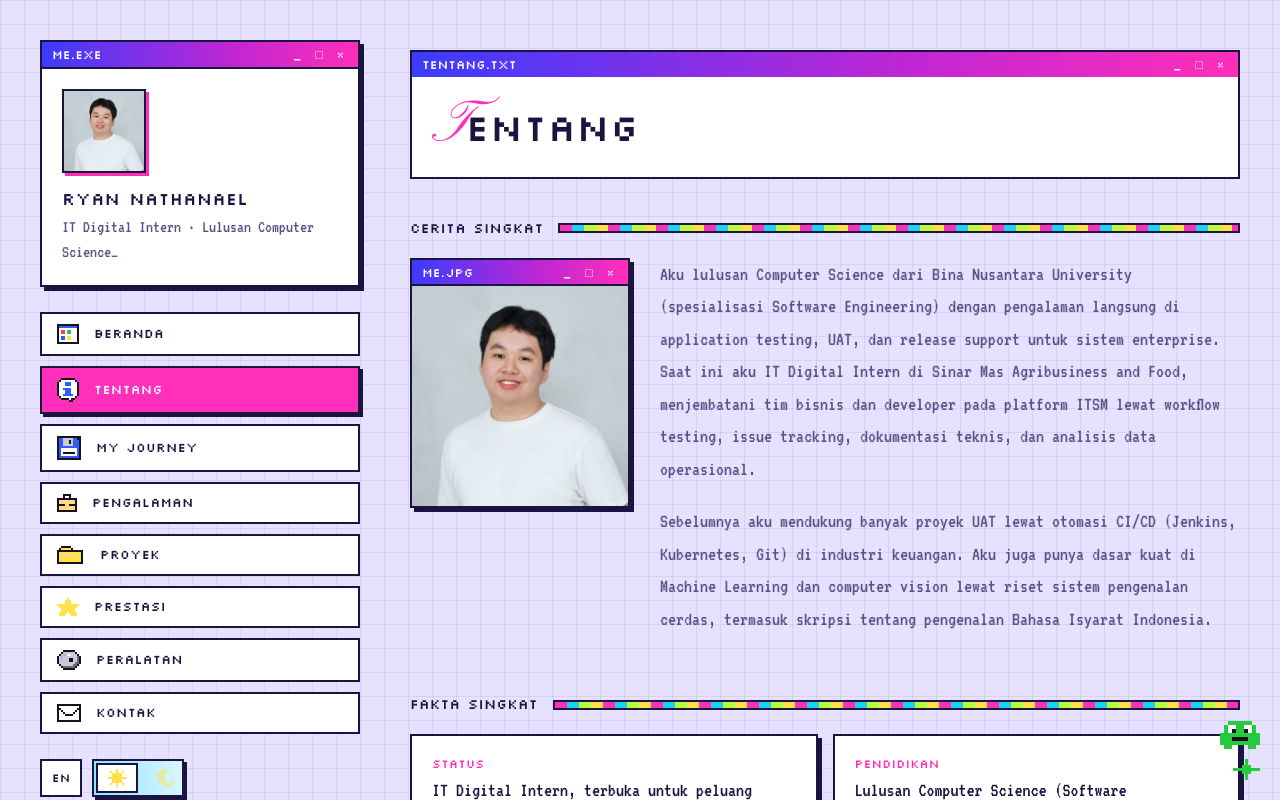
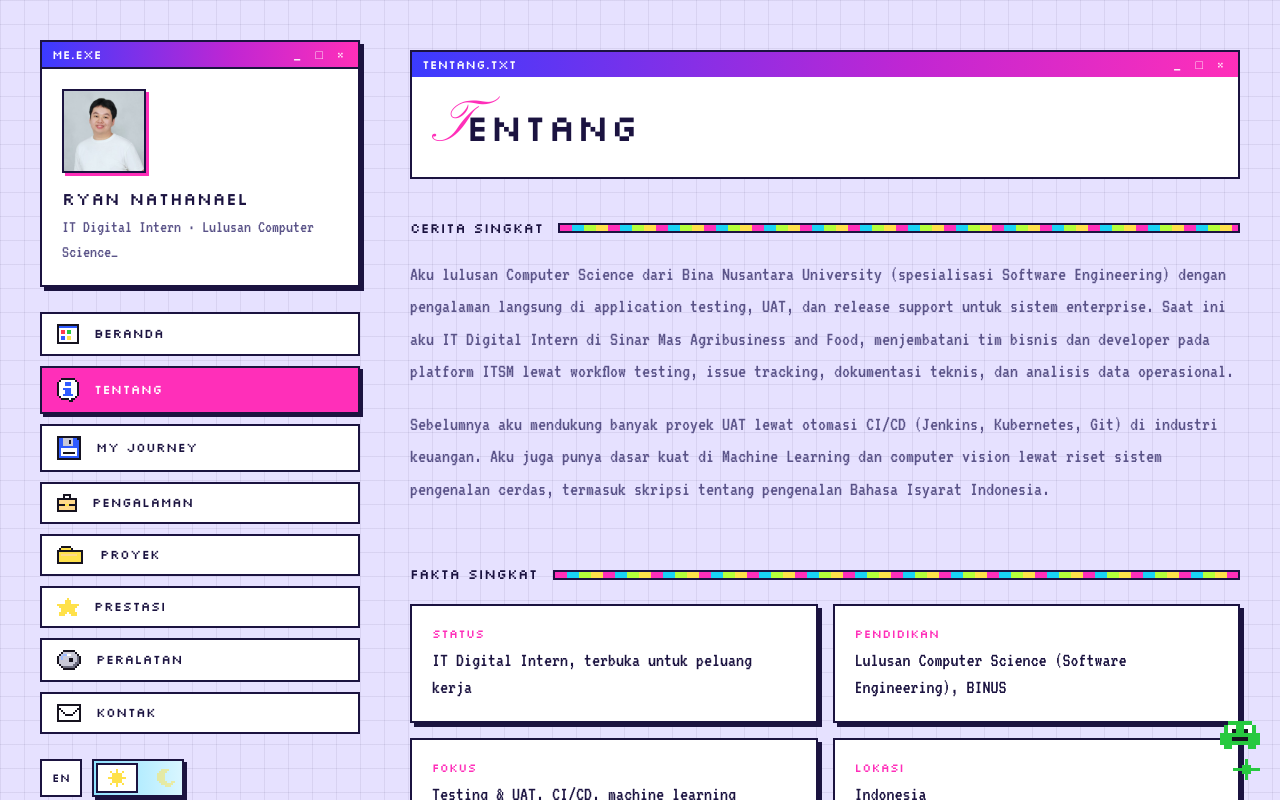
Before and after one commit to GawainXOXO/Portfolio, a Next.js app: page /about in a window 1280 px wide. Shown: the top 800 px of the page. Built offline with nearby package versions, Linux system fonts and the light colour scheme.

Commit message:
Remove photo from About story, keep sidebar avatar

```diff
--- a/app/about/page.tsx
+++ b/app/about/page.tsx
@@ -1,6 +1,6 @@
 "use client";
 import Link from "next/link";
-import { ABOUT, FACTS, SITE } from "@/lib/data";
+import { ABOUT, FACTS } from "@/lib/data";
 import { UI, useLang } from "@/lib/i18n";
 import { Block, PageTitle } from "@/components/Section";
 
@@ -10,14 +10,7 @@ export default function AboutPage() {
     <>
       <PageTitle>{UI.nav.about[lang]}</PageTitle>
       <Block title={UI.story[lang]}>
-        <div className="flex flex-col gap-6 sm:flex-row sm:items-start">
-          <figure className="win w-44 shrink-0 self-center sm:self-start">
-            <div className="titlebar"><span>me.jpg</span><b>_ □ ×</b></div>
-            {/* eslint-disable-next-line @next/next/no-img-element */}
-            <img src="/me.jpg" alt={`Foto ${SITE.fullName}`} width={176} height={176} className="block h-44 w-44 object-cover" />
-          </figure>
-          <div className="space-y-4 leading-relaxed text-muted">{ABOUT.map((p, i) => <p key={i}>{p[lang]}</p>)}</div>
-        </div>
+        <div className="space-y-4 leading-relaxed text-muted">{ABOUT.map((p, i) => <p key={i}>{p[lang]}</p>)}</div>
       </Block>
       <Block title={UI.facts[lang]}>
         <dl className="grid gap-3 sm:grid-cols-2">
```
